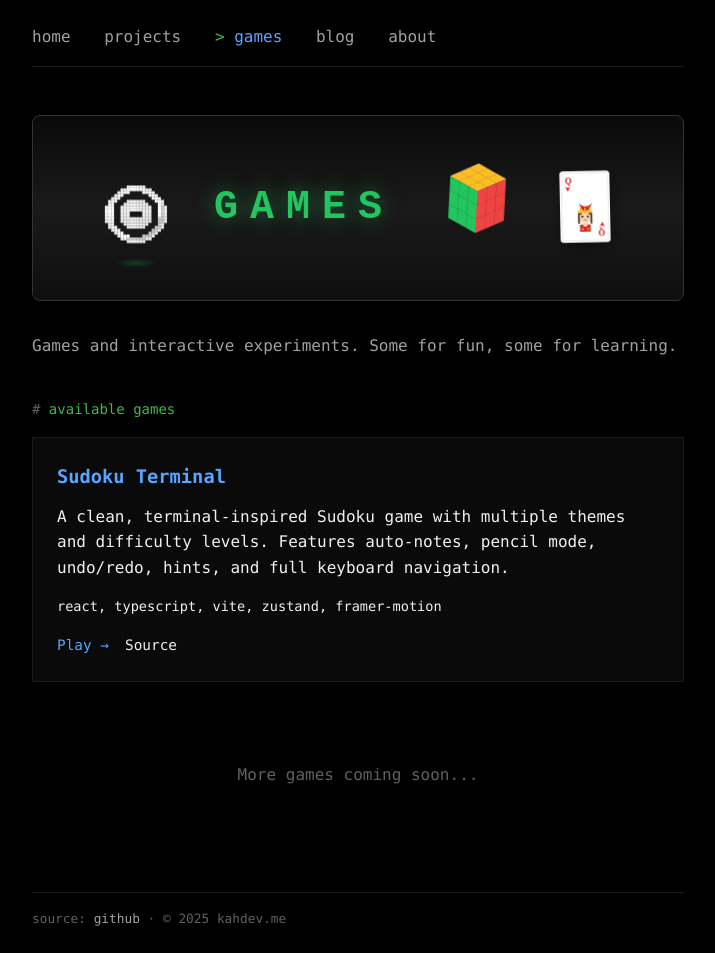
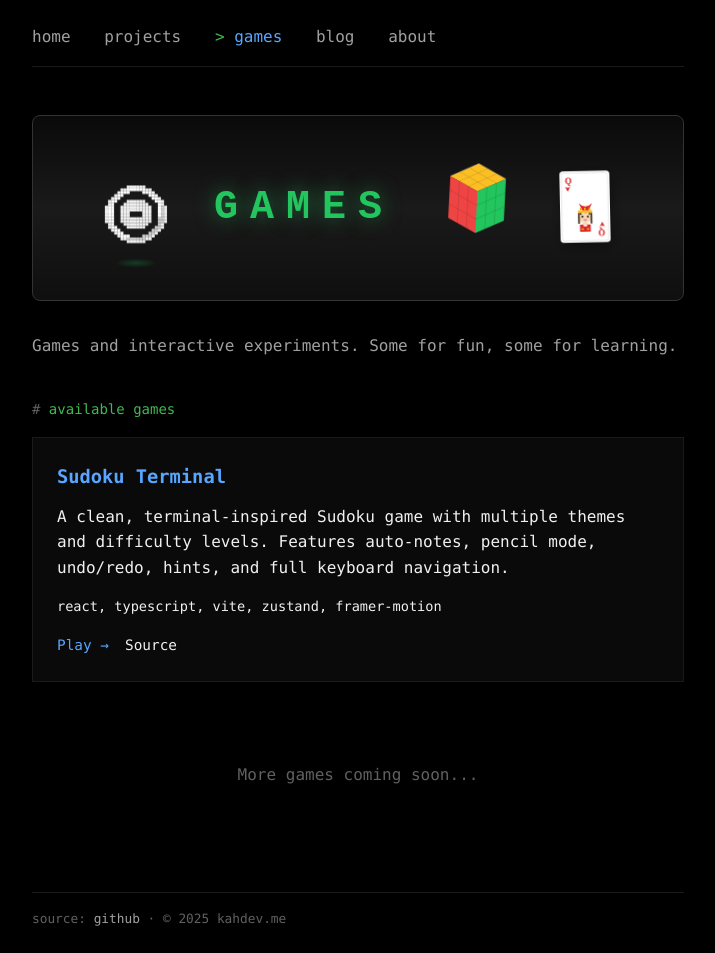
Before and after one commit to khesse-757/kahdev.me, a Jekyll site: the page built from games.html, in a window 1280 px wide. Shown: the whole page, without its empty margins (282-997 px from the left). Built offline with Jekyll 4.4.1, drawn with Linux system fonts in a browser that asks for light colours.

Commit message:
change cube color

```diff
--- a/games.html
+++ b/games.html
@@ -288,14 +288,14 @@ description: games and interactive experiments
           <line x1="61.33" y1="14.67" x2="29.33" y2="30.67" class="grid-line"/>
         </g>
         <g class="face-left">
-          <polygon points="8,20 40,36 40,84 8,68" fill="#22c55e"/>
+          <polygon points="8,20 40,36 40,84 8,68" fill="#ef4444"/>
           <line x1="8" y1="36" x2="40" y2="52" class="grid-line"/>
           <line x1="8" y1="52" x2="40" y2="68" class="grid-line"/>
           <line x1="18.67" y1="25.33" x2="18.67" y2="73.33" class="grid-line"/>
           <line x1="29.33" y1="30.67" x2="29.33" y2="78.67" class="grid-line"/>
         </g>
         <g class="face-right">
-          <polygon points="40,36 72,20 72,68 40,84" fill="#ef4444"/>
+          <polygon points="40,36 72,20 72,68 40,84" fill="#22c55e"/>
           <line x1="40" y1="52" x2="72" y2="36" class="grid-line"/>
           <line x1="40" y1="68" x2="72" y2="52" class="grid-line"/>
           <line x1="50.67" y1="30.67" x2="50.67" y2="78.67" class="grid-line"/>
```
Also changed, not shown: GamesBanner.jsx (+5 -5 lines), 1 other file.
